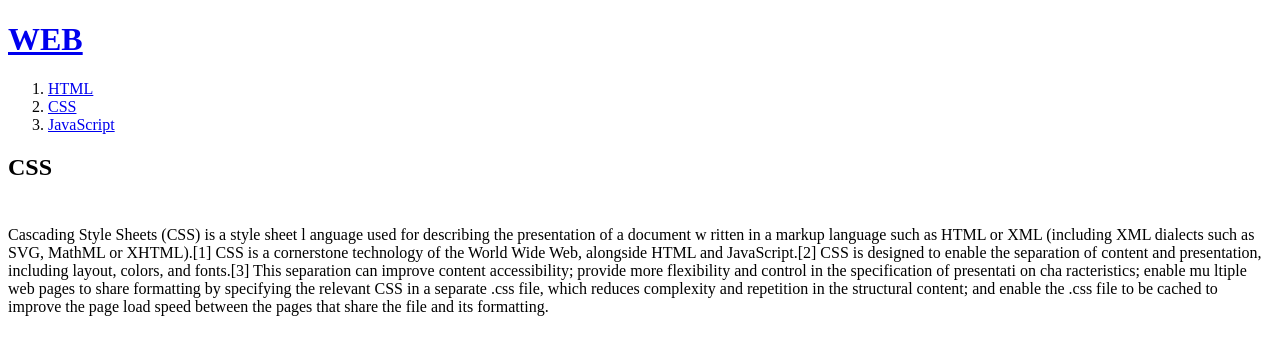
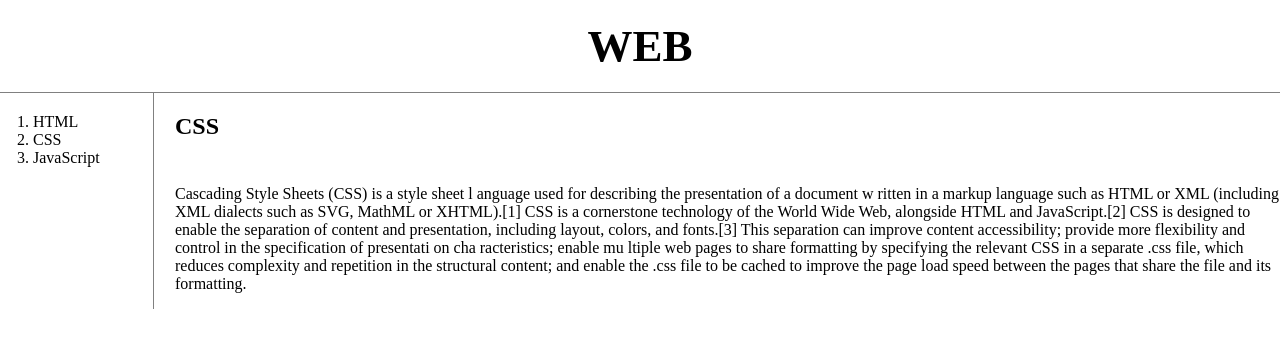
Before and after one commit to yerimi00/my-first-web-site, a plain HTML site: page 2.html in a window 1280 px wide. Drawn offline with Linux system fonts and the light colour scheme.

Commit message:
add project

```diff
--- a/1.html
+++ b/1.html
@@ -3,20 +3,18 @@
   <head>
     <title>WEB1 - HTML</title>
     <meta charset="utf-8" />
+    <link rel="stylesheet" href="style.css" />
   </head>
 
   <body>
     <h1><a href="index.html">WEB</a></h1>
+    <div id="grid">
       <ol>
         <li><a href="1.html">HTML</a></li>
         <li><a href="2.html">CSS</a></li>
         <li><a href="3.html">JavaScript</a></li>
       </ol>
-    <ul>
-      <li>egoing</li>
-      <li>k8805</li>
-      <li>youbin</li>
-    </ul>
+      <div id="article">
         <h2>HTML이란 무엇인가?</h2>
         h1> <strong>(Hypertext Markup Language)</strong>은 <u>web</u>> 페이지와
         <p>그 내용을 구조화하기 위해 <br />사용하는 코드</p>
@@ -31,12 +29,15 @@
           >는 웹 페이지 표시를 위해 개발된 지배적인 마크업 언어다. 또한, HTML은
           제목, 단락, 목록 등과 같은 본문을 위한 구조적 의미를 나타내는 것뿐만
           아니라 링크, 인용과 그 밖의 항목으로 구조적 문서를 만들 수 있는 방법을
-      제공한다. 그안의 꺾쇠 괄호에 둘러싸인 "태그"로 되어있는 HTML 요소 형태로
-      작성한다. HTML은 웹 브라우저와 같은 HTML 처리 장치의 행동에 영향을 주는
-      자바스크립트, 본문과 그 밖의 항목의 외관과 배치를 정의하는 CSS 같은
-      스크립트를 포함하거나 불러올 수 있다. HTML과 CSS 표준의 공동 책임자인
-      W3C는 명확하고 표상적인 마크업을 위하여 CSS의 사용을 권장한다.[1]
+          제공한다. 그안의 꺾쇠 괄호에 둘러싸인 "태그"로 되어있는 HTML 요소
+          형태로 작성한다. HTML은 웹 브라우저와 같은 HTML 처리 장치의 행동에
+          영향을 주는 자바스크립트, 본문과 그 밖의 항목의 외관과 배치를 정의하는
+          CSS 같은 스크립트를 포함하거나 불러올 수 있다. HTML과 CSS 표준의 공동
+          책임자인 W3C는 명확하고 표상적인 마크업을 위하여 CSS의 사용을
+          권장한다.[1]
         </p>
         <img src="./coding.jpg" />
+      </div>
+    </div>
   </body>
 </html>
--- a/2.html
+++ b/2.html
@@ -3,29 +3,85 @@
   <head>
     <title>WEB1 - CSS</title>
     <meta charset="utf-8" />
+    <style>
+      body {
+        margin: 0;
+      }
+      a {
+        color: black;
+        text-decoration: none;
+      }
+      h1 {
+        font-size: 45px;
+        text-align: center;
+        border-bottom: 1px solid gray;
+        margin: 0;
+        padding: 20px;
+      }
+      ol {
+        border-right: 1px solid gray;
+        width: 100px;
+        margin: 0;
+        padding: 20px;
+      }
+      #grid {
+        display: grid;
+        grid-template-columns: 150px 1fr;
+      }
+      #grid ol {
+        padding-left: 33px;
+      }
+      #grid #article {
+        padding-left: 25px;
+      }
+      @media (max-width: 800px) {
+        #grid {
+          display: block;
+        }
+        ol {
+          border-right: none;
+        }
+        h1 {
+          border-bottom: none;
+        }
+      }
+    </style>
   </head>
 
   <body>
-    <h1><a href="index.html">WEB</a></h1>
+    <h1>
+      <a href="index.html">WEB</a>
+    </h1>
+    <div id="grid">
       <ol>
-      <li><a href="1.html">HTML</a></li>
-      <li><a href="2.html">CSS</a></li>
-      <li><a href="3.html">JavaScript</a></li>
+        <li>
+          <a href="1.html">HTML</a>
+        </li>
+        <li>
+          <a href="2.html">CSS</a>
+        </li>
+        <li>
+          <a href="3.html">JavaScript</a>
+        </li>
       </ol>
+      <div id="article">
         <h2>CSS</h2>
         <p style="margin-top: 45px">
           Cascading Style Sheets (CSS) is a style sheet l anguage used for
-      describing the presentation of a document w ritten in a markup language
-      such as HTML or XML (including XML dialects such as SVG, MathML or
-      XHTML).[1] CSS is a cornerstone technology of the World Wide Web,
-      alongside HTML and JavaScript.[2] CSS is designed to enable the separation
-      of content and presentation, including layout, colors, and fonts.[3] This
-      separation can improve content accessibility; provide more flexibility and
-      control in the specification of presentati on cha racteristics; enable mu
-      ltiple web pages to share formatting by specifying the relevant CSS in a
-      separate .css file, which reduces complexity and repetition in the
-      structural content; and enable the .css file to be cached to improve the
-      page load speed between the pages that share the file and its formatting.
+          describing the presentation of a document w ritten in a markup
+          language such as HTML or XML (including XML dialects such as SVG,
+          MathML or XHTML).[1] CSS is a cornerstone technology of the World Wide
+          Web, alongside HTML and JavaScript.[2] CSS is designed to enable the
+          separation of content and presentation, including layout, colors, and
+          fonts.[3] This separation can improve content accessibility; provide
+          more flexibility and control in the specification of presentati on cha
+          racteristics; enable mu ltiple web pages to share formatting by
+          specifying the relevant CSS in a separate .css file, which reduces
+          complexity and repetition in the structural content; and enable the
+          .css file to be cached to improve the page load speed between the
+          pages that share the file and its formatting.
         </p>
+      </div>
+    </div>
   </body>
 </html>
--- /dev/null
+++ b/style.css
@@ -0,0 +1,41 @@
+body {
+  margin: 0;
+}
+a {
+  color: black;
+  text-decoration: none;
+}
+h1 {
+  font-size: 45px;
+  text-align: center;
+  border-bottom: 1px solid gray;
+  margin: 0;
+  padding: 20px;
+}
+ol {
+  border-right: 1px solid gray;
+  width: 100px;
+  margin: 0;
+  padding: 20px;
+}
+#grid {
+  display: grid;
+  grid-template-columns: 150px 1fr;
+}
+#grid ol {
+  padding-left: 33px;
+}
+#grid #article {
+  padding-left: 25px;
+}
+@media (max-width: 800px) {
+  #grid {
+    display: block;
+  }
+  ol {
+    border-right: none;
+  }
+  h1 {
+    border-bottom: none;
+  }
+}
```
Also changed, not shown: 3.html (+17 -12 lines), box.html (added, +20 -0 lines), checkbox.html (added, +3 -0 lines), grid.html (added, +23 -0 lines), index.html (+14 -9 lines), mediaquery.html (added, +21 -0 lines), 1 other file. Lines whose indentation alone changed are shown as unchanged.
